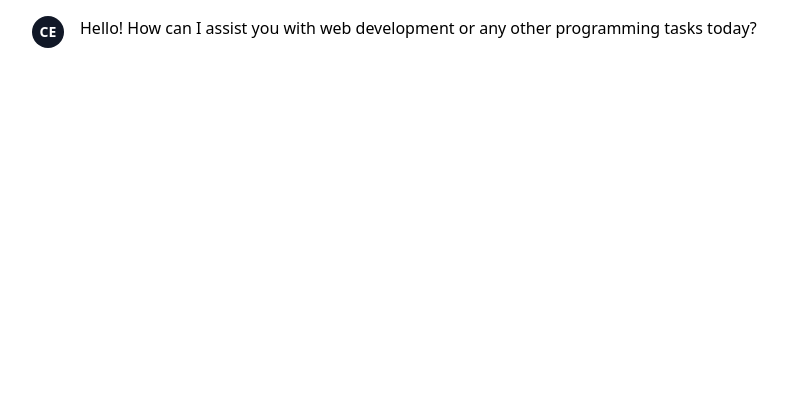
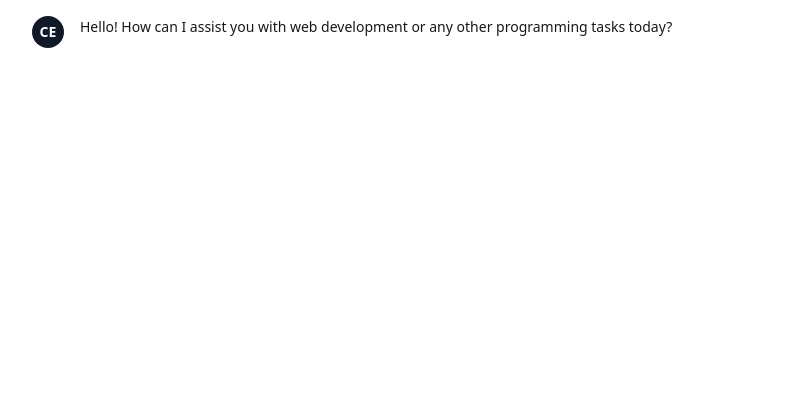
Before and after one commit to Doriandarko/claude-engineer, a Flask app: page / in a window 1280 px wide. Shown: the top 420 px of the page, without its empty margins (224-1012 px from the left). Run offline with Flask 3, Linux system fonts and the light colour scheme; some libraries are stand-ins or nearby versions.

Commit message:
ui changes

```diff
--- a/static/css/style.css
+++ b/static/css/style.css
@@ -181,3 +181,17 @@ code {
     min-width: 48px;
     text-align: right;
 }
+
+/* Add these styles to your existing CSS */
+.message-wrapper .prose p {
+    color: #18181B;
+    font-size: 14px;
+    line-height: 1.5;
+}
+
+/* For user messages */
+.message-wrapper .prose {
+    color: #18181B;
+    font-size: 14px;
+    line-height: 1.5;
+}
```
